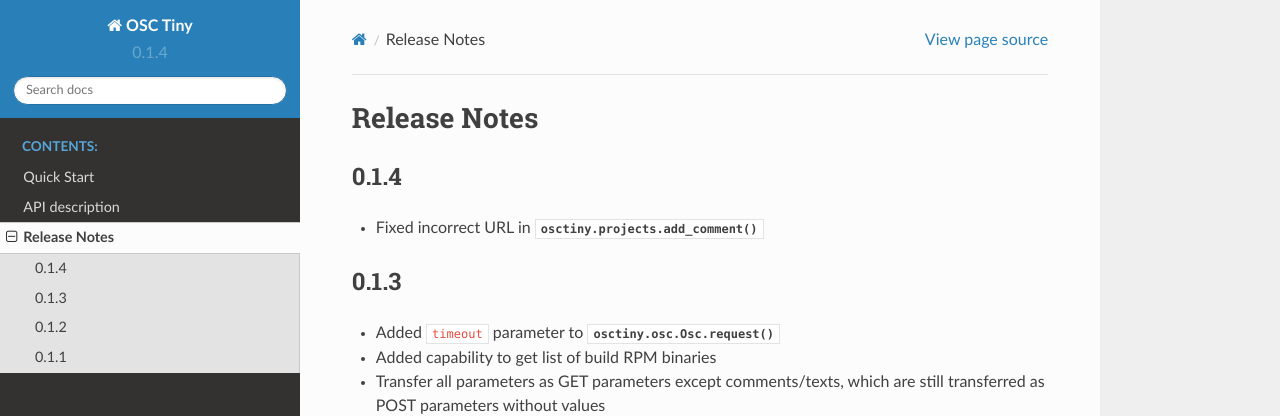
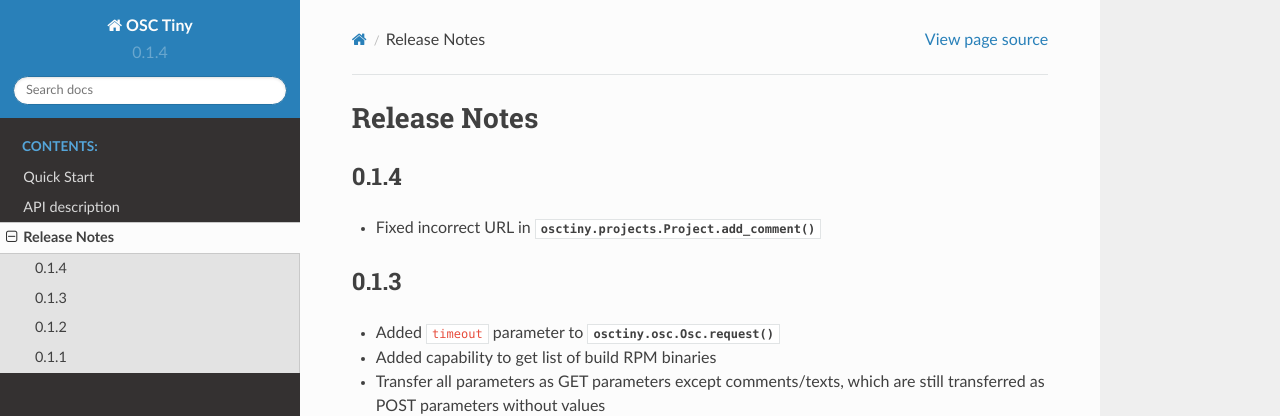
Before and after one commit to SUSE/osc-tiny, a Sphinx documentation site: the page built from doc/source/releasenotes.rst, in a window 1280 px wide and 1289 px high. Shown: the top 416 px of the window. Built offline with Sphinx 7.4.7 and the Read the Docs theme 2.0.0, drawn with Linux system fonts in a browser that asks for light colours.

Commit message:
Fixed typo

```diff
--- a/doc/source/releasenotes.rst
+++ b/doc/source/releasenotes.rst
@@ -4,7 +4,7 @@ Release Notes
 0.1.4
 -----
 
-* Fixed incorrect URL in :py:meth:`osctiny.projects.add_comment`
+* Fixed incorrect URL in :py:meth:`osctiny.projects.Project.add_comment`
 
 0.1.3
 -----
```
